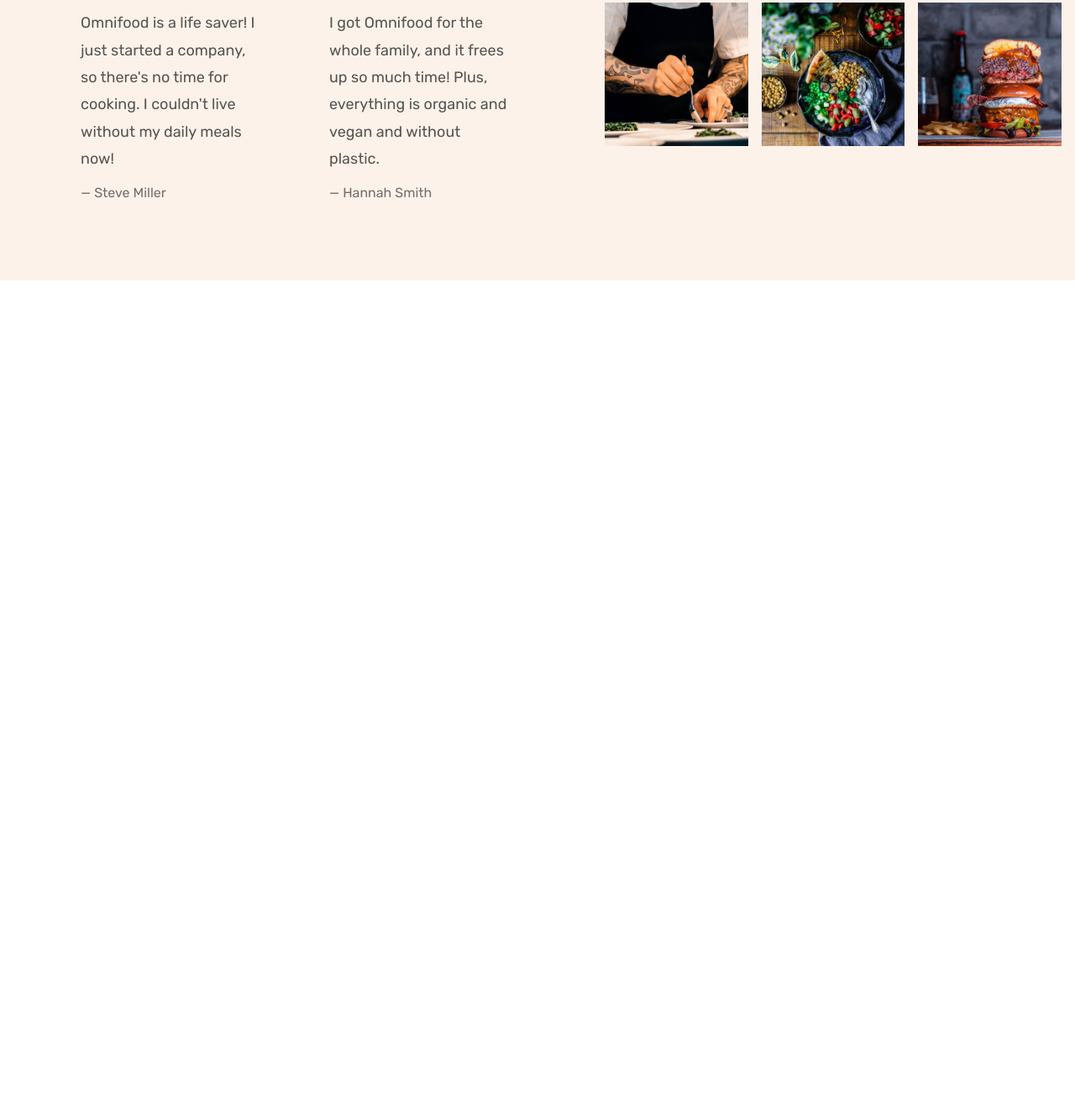
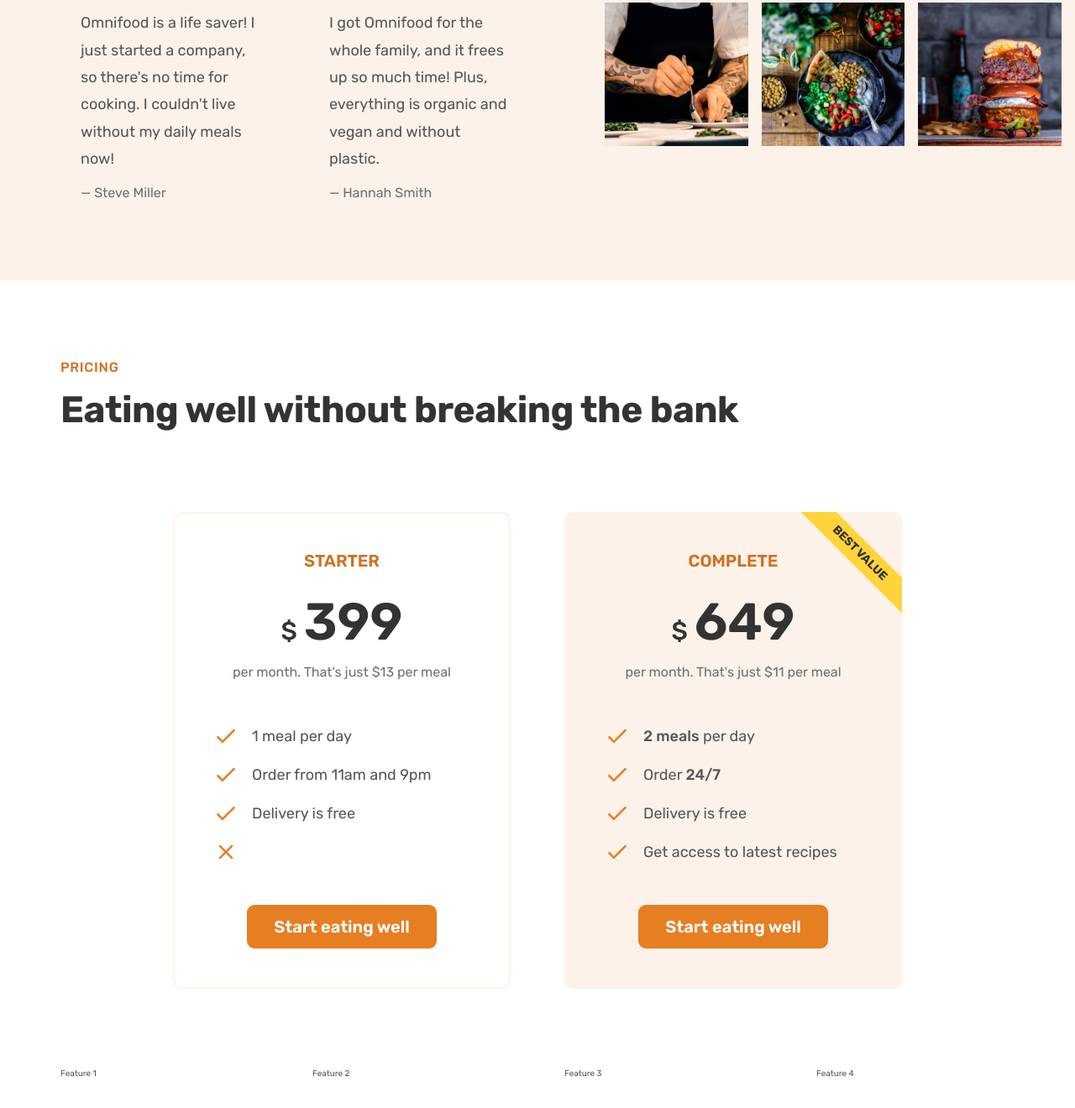
Before and after one commit to Sergii100/Omnifood-project, a plain HTML site: page index.html in a window 1280 px wide. Shown: the part 4277-5597 px from the top of the page at 84% size. Before the commit the page ends 4611 px from the top, so only its background shows below. Drawn offline with nearby package versions, Linux system fonts and the light colour scheme.

Commit message:
Add PRICING section

```diff
--- a/css/general.css
+++ b/css/general.css
@@ -95,6 +95,15 @@ GENERAL REUSABLE COMPONENTS
   display: grid;
   row-gap: 9.6rem;
   column-gap: 6.4rem;
+  /* margin-bottom: 9.6rem; */
+}
+
+/* .grid:last-child {
+  margin-bottom: 0;
+} */
+
+.grid:not(:last-child) {
+  margin-bottom: 9.6rem;
 }
 
 .grid--2-cols {
@@ -205,6 +214,25 @@ GENERAL REUSABLE COMPONENTS
   border-bottom: 1px solid transparent;
 }
 
+.list {
+  list-style: none;
+  display: flex;
+  flex-direction: column;
+  gap: 1.6rem;
+}
+.list-item {
+  font-size: 1.8rem;
+  display: flex;
+  align-items: center;
+  gap: 1.6rem;
+}
+
+.list-icon {
+  width: 3rem;
+  height: 3rem;
+  fill: var(--primary-color);
+}
+
 /* HELPER CLASSES */
 
 .margin-right-sm {
--- a/css/style.css
+++ b/css/style.css
@@ -315,25 +315,6 @@ MEALS AND DIETS SECTION
   font-size: 1.8rem;
 }
 
-.diets-list {
-  list-style: none;
-  display: flex;
-  flex-direction: column;
-  gap: 1.6rem;
-}
-.diets-list-item {
-  font-size: 1.8rem;
-  display: flex;
-  align-items: center;
-  gap: 1.6rem;
-}
-
-.diets-list-icon {
-  width: 3rem;
-  height: 3rem;
-  fill: var(--primary-color);
-}
-
 /* .................
 TESTIMONIAL SECTION
 .................... */
@@ -393,3 +374,82 @@ TESTIMONIAL SECTION
 .gallery-item img:hover {
   transform: scale(1.1);
 }
+
+/* .................
+PRICING SECTION
+.................... */
+
+.section-pricing {
+  padding: 9.6rem 0;
+}
+
+.pricing-plan {
+  border-radius: 11px;
+
+  width: 75%;
+}
+
+.pricing-plan--starter {
+  justify-self: end;
+  border: 2px solid var(--header-background);
+  padding: 4.6rem;
+}
+
+.pricing-plan--complete {
+  background-color: var(--header-background);
+  padding: 4.8rem;
+  position: relative;
+  overflow: hidden;
+}
+
+.pricing-plan--complete::after {
+  content: "Best value";
+  position: absolute;
+  top: 6%;
+  right: -18%;
+
+  text-transform: uppercase;
+  font-size: 1.4rem;
+  font-weight: 700;
+  color: var(--darker-grey);
+  background-color: var(--tag-background-3);
+  padding: 0.8rem 8rem;
+  transform: rotate(45deg);
+}
+
+.plan-header {
+  text-align: center;
+  margin-bottom: 4.8rem;
+}
+
+.plan-name {
+  color: var(--darker-primary);
+  font-weight: 600;
+  font-size: 2rem;
+  text-transform: uppercase;
+  letter-spacing: 0.75;
+  margin-bottom: 3.2rem;
+}
+.plan-price {
+  font-size: 6.2rem;
+  font-weight: 600;
+  color: var(--darker-grey);
+  margin-bottom: 1.6rem;
+}
+
+.plan-price span {
+  font-size: 3rem;
+  font-weight: 500;
+  margin-right: 0.8rem;
+}
+
+.plan-text {
+  font-size: 1.6rem;
+  line-height: 1.6;
+  color: #6f6f6f;
+}
+
+.plan-sing-up {
+  text-align: center;
+  margin-top: 4.8rem;
+}
--- a/index.html
+++ b/index.html
@@ -277,41 +277,41 @@
 
           <div class="diets">
             <h3 class="heading-tertiary">Works with any diet:</h3>
-            <ul class="diets-list">
-              <li class="diets-list-item">
-                <ion-icon class="diets-list-icon" name="checkmark"></ion-icon
+            <ul class="list">
+              <li class="list-item">
+                <ion-icon class="list-icon" name="checkmark"></ion-icon
                 ><span>Vegetarian</span>
               </li>
-              <li class="diets-list-item">
-                <ion-icon class="diets-list-icon" name="checkmark"></ion-icon
+              <li class="list-item">
+                <ion-icon class="list-icon" name="checkmark"></ion-icon
                 ><span>Vegan</span>
               </li>
-              <li class="diets-list-item">
-                <ion-icon class="diets-list-icon" name="checkmark"></ion-icon
+              <li class="list-item">
+                <ion-icon class="list-icon" name="checkmark"></ion-icon
                 ><span>Pescatarian</span>
               </li>
-              <li class="diets-list-item">
-                <ion-icon class="diets-list-icon" name="checkmark"></ion-icon
+              <li class="list-item">
+                <ion-icon class="list-icon" name="checkmark"></ion-icon
                 ><span>Gluten-free</span>
               </li>
-              <li class="diets-list-item">
-                <ion-icon class="diets-list-icon" name="checkmark"></ion-icon
+              <li class="list-item">
+                <ion-icon class="list-icon" name="checkmark"></ion-icon
                 ><span>Lactose-free</span>
               </li>
-              <li class="diets-list-item">
-                <ion-icon class="diets-list-icon" name="checkmark"></ion-icon
+              <li class="list-item">
+                <ion-icon class="list-icon" name="checkmark"></ion-icon
                 ><span>Keto</span>
               </li>
-              <li class="diets-list-item">
-                <ion-icon class="diets-list-icon" name="checkmark"></ion-icon
+              <li class="list-item">
+                <ion-icon class="list-icon" name="checkmark"></ion-icon
                 ><span>Paleo</span>
               </li>
-              <li class="diets-list-item">
-                <ion-icon class="diets-list-icon" name="checkmark"></ion-icon
+              <li class="list-item">
+                <ion-icon class="list-icon" name="checkmark"></ion-icon
                 ><span>Low FODMAP</span>
               </li>
-              <li class="diets-list-item">
-                <ion-icon class="diets-list-icon" name="checkmark"></ion-icon
+              <li class="list-item">
+                <ion-icon class="list-icon" name="checkmark"></ion-icon
                 ><span>Kid-friendly</span>
               </li>
             </ul>
@@ -458,6 +458,83 @@
           </figure>
         </div>
       </section>
+
+      <section class="section-pricing">
+        <div class="container">
+          <span class="subheading">Pricing</span>
+          <h2 class="heading-secondary">
+            Eating well without breaking the bank
+          </h2>
+        </div>
+
+        <div class="container grid grid--2-cols">
+          <div class="pricing-plan pricing-plan--starter">
+            <header class="plan-header">
+              <p class="plan-name">Starter</p>
+              <p class="plan-price"><span>$</span>399</p>
+              <p class="plan-text">per month. That's just $13 per meal</p>
+            </header>
+
+            <ul class="list">
+              <li class="list-item">
+                <ion-icon class="list-icon" name="checkmark"></ion-icon
+                ><span>1 meal per day</span>
+              </li>
+              <li class="list-item">
+                <ion-icon class="list-icon" name="checkmark"></ion-icon
+                ><span>Order from 11am and 9pm</span>
+              </li>
+              <li class="list-item">
+                <ion-icon class="list-icon" name="checkmark"></ion-icon
+                ><span>Delivery is free</span>
+              </li>
+              <li class="list-item">
+                <ion-icon class="list-icon" name="close"></ion-icon>
+              </li>
+            </ul>
+            <div class="plan-sing-up">
+              <a href="#" class="btn btn--full">Start eating well</a>
+            </div>
+          </div>
+
+          <div class="pricing-plan pricing-plan--complete">
+            <header class="plan-header">
+              <p class="plan-name">Complete</p>
+              <p class="plan-price"><span>$</span>649</p>
+              <p class="plan-text">per month. That's just $11 per meal</p>
+            </header>
+
+            <ul class="list">
+              <li class="list-item">
+                <ion-icon class="list-icon" name="checkmark"></ion-icon
+                ><span><strong>2 meals</strong> per day</span>
+              </li>
+              <li class="list-item">
+                <ion-icon class="list-icon" name="checkmark"></ion-icon
+                ><span>Order <strong>24/7</strong> </span>
+              </li>
+              <li class="list-item">
+                <ion-icon class="list-icon" name="checkmark"></ion-icon
+                ><span>Delivery is free</span>
+              </li>
+              <li class="list-item">
+                <ion-icon class="list-icon" name="checkmark"></ion-icon
+                ><span>Get access to latest recipes</span>
+              </li>
+            </ul>
+            <div class="plan-sing-up">
+              <a href="#" class="btn btn--full">Start eating well</a>
+            </div>
+          </div>
+        </div>
+
+        <div class="container grid grid--4-cols">
+          <div class="feature">Feature 1</div>
+          <div class="feature">Feature 2</div>
+          <div class="feature">Feature 3</div>
+          <div class="feature">Feature 4</div>
+        </div>
+      </section>
     </main>
   </body>
 </html>
```
